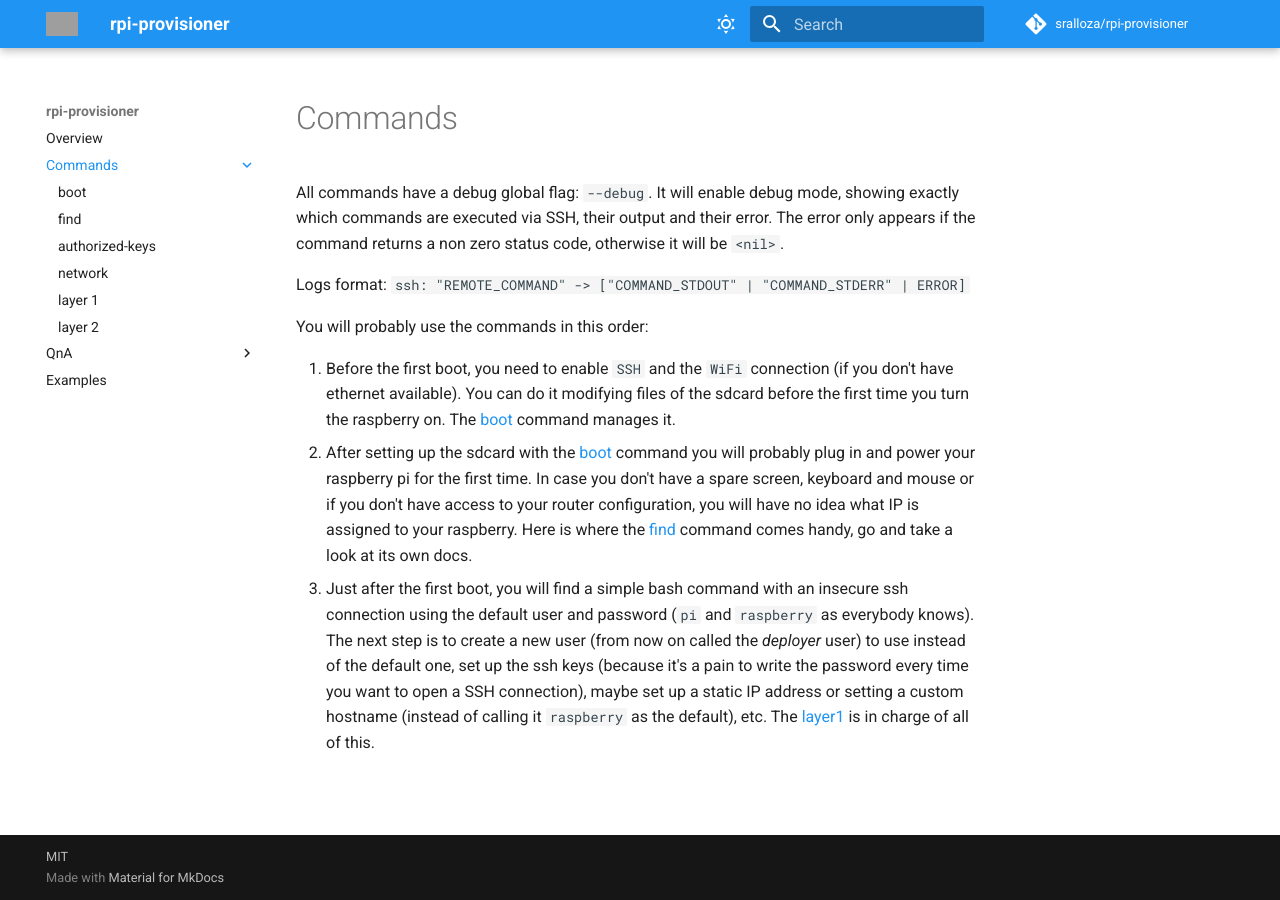
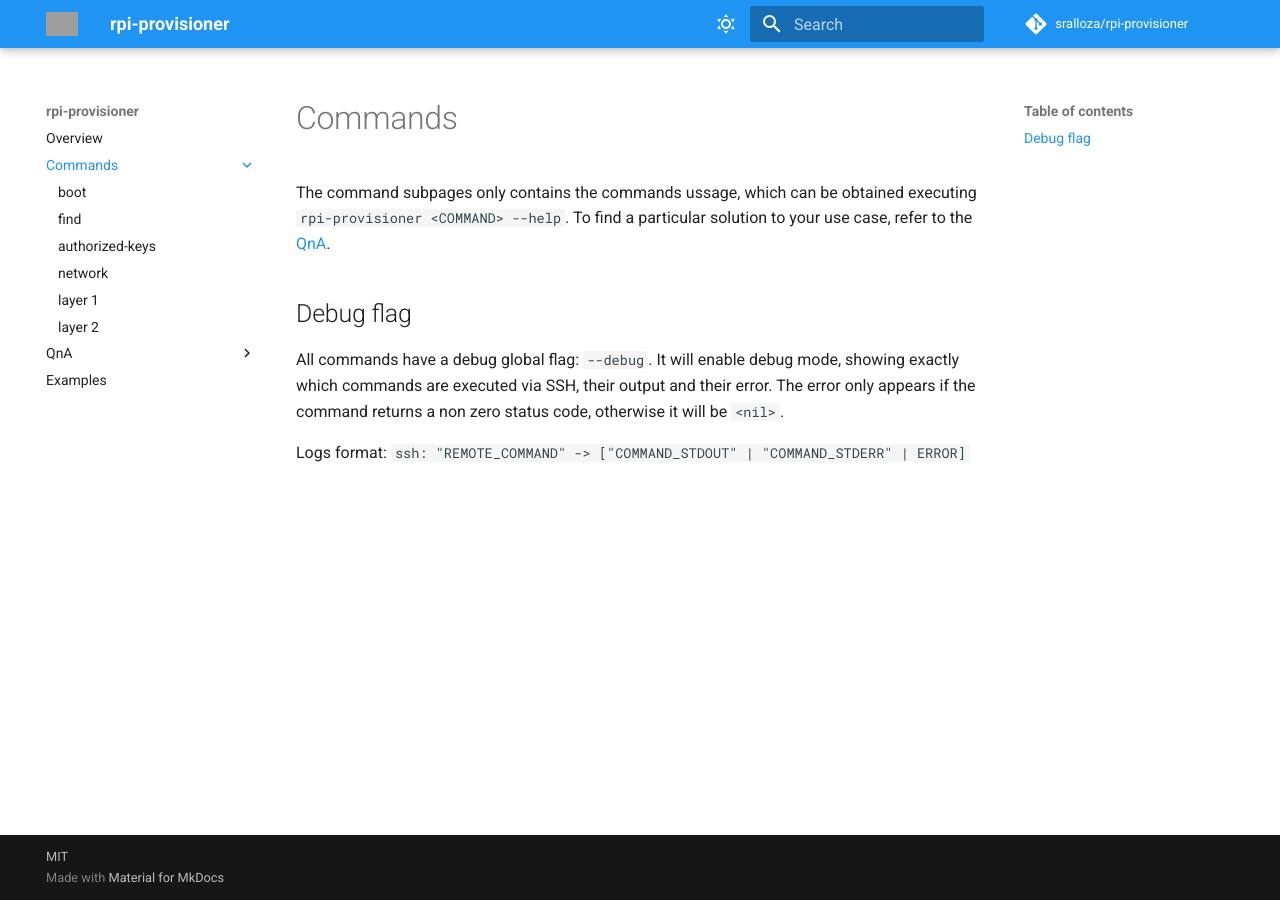
Before and after one commit to sralloza/rpi-provisioner, an MkDocs documentation site: the page built from docs/commands/index.md, in a window 1280 px wide. Built offline with MkDocs 1.6.1 and Material for MkDocs 9.7.7, drawn with Linux system fonts in a browser that asks for light colours; comment, search, counter and statistics services are not loaded; grey boxes are pictures that could not be loaded.

Commit message:
docs: improve docs

```diff
--- a/docs/commands/index.md
+++ b/docs/commands/index.md
@@ -1,11 +1,9 @@
 # Commands
+
+The command subpages only contains the commands ussage, which can be obtained executing `rpi-provisioner <COMMAND> --help`. To find a particular solution to your use case, refer to the [QnA](../qna/index.md).
+
+## Debug flag
 
 All commands have a debug global flag: `--debug`. It will enable debug mode, showing exactly which commands are executed via SSH, their output and their error. The error only appears if the command returns a non zero status code, otherwise it will be `<nil>`.
 
 Logs format: `ssh: "REMOTE_COMMAND" -> ["COMMAND_STDOUT" | "COMMAND_STDERR" | ERROR]`
-
-You will probably use the commands in this order:
-
-1. Before the first boot, you need to enable `SSH` and the `WiFi` connection (if you don't have ethernet available). You can do it modifying files of the sdcard before the first time you turn the raspberry on. The [boot](./boot.md) command manages it.
-2. After setting up the sdcard with the [boot](boot.md) command you will probably plug in and power your raspberry pi for the first time. In case you don't have a spare screen, keyboard and mouse or if you don't have access to your router configuration, you will have no idea what IP is assigned to your raspberry. Here is where the [find](find.md) command comes handy, go and take a look at its own docs.
-3. Just after the first boot, you will find a simple bash command with an insecure ssh connection using the default user and password (`pi` and `raspberry` as everybody knows). The next step is to create a new user (from now on called the *deployer* user) to use instead of the default one, set up the ssh keys (because it's a pain to write the password every time you want to open a SSH connection), maybe set up a static IP address or setting a custom hostname (instead of calling it `raspberry` as the default), etc. The [layer1](layer1.md) is in charge of all of this.
--- /dev/null
+++ b/docs/css/links.css
@@ -0,0 +1,6 @@
+a.external-link::after {
+    /* \00A0 is a non-breaking space
+        to make the mark be on the same line as the link
+    */
+    content: "\00A0[↪]";
+}
--- a/docs/js/links.js
+++ b/docs/js/links.js
@@ -2,6 +2,7 @@ function addTargetBlank() {
   document.querySelectorAll(".external-link").forEach((link) => {
     link.setAttribute("target", "_blank");
   });
+  console.log("Applied target=_blank");
 }
 
 function replaceClass() {
@@ -9,6 +10,7 @@ function addTargetBlank() {
     link.classList.remove("elink");
     link.classList.add("external-link");
   });
+  console.log("Applied class=external-lik");
 }
 
 function updateLinks() {
--- a/mkdocs.yml
+++ b/mkdocs.yml
@@ -41,9 +41,10 @@ nav:
     - layer 1: commands/layer1.md
     - layer 2: commands/layer2.md
   - QnA:
+    - qna/index.md
     - Find raspberry IP address: qna/find-ip.md
     - Manage SSH keys: qna/ssh-keys-management.md
-    - Set up static IP: qna/static-ip.md
+    - Set up static IP: qna/set-static-ip.md
   - Examples: examples.md
 
 repo_name: sralloza/rpi-provisioner
@@ -51,6 +52,7 @@ repo_url: https://github.com/sralloza/rpi-provisioner
 
 extra_css:
   - css/colors.css
+  - css/links.css
 
 extra_javascript:
   - js/links.js
```
Also changed, not shown: docs/commands/boot.md (+0 -4 lines), docs/qna/find-ip.md (+3 -0 lines), docs/qna/index.md (added, +9 -0 lines), docs/qna/set-static-ip.md (renamed from docs/qna/static-ip.md, +2 -2 lines), docs/qna/setup-ssh-wifi-before-first-boot.md (added, +5 -0 lines). Lines whose indentation alone changed are shown as unchanged.
